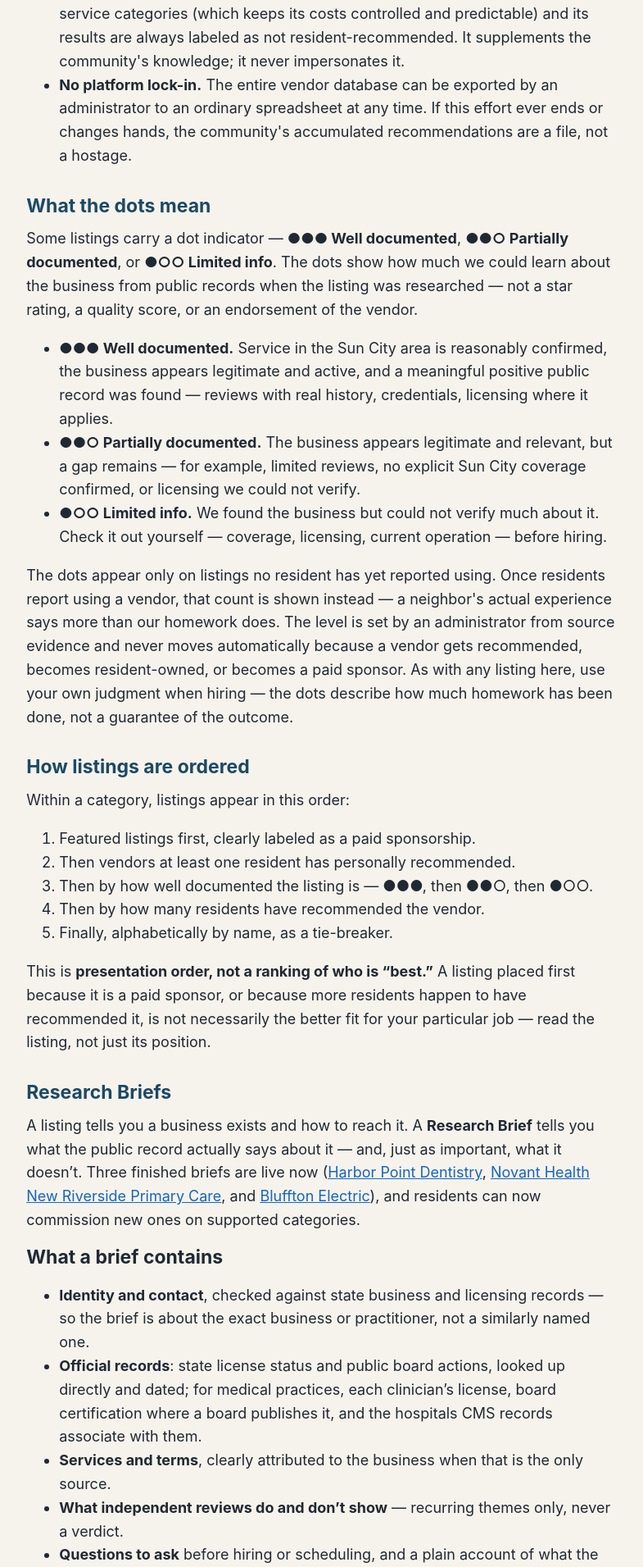
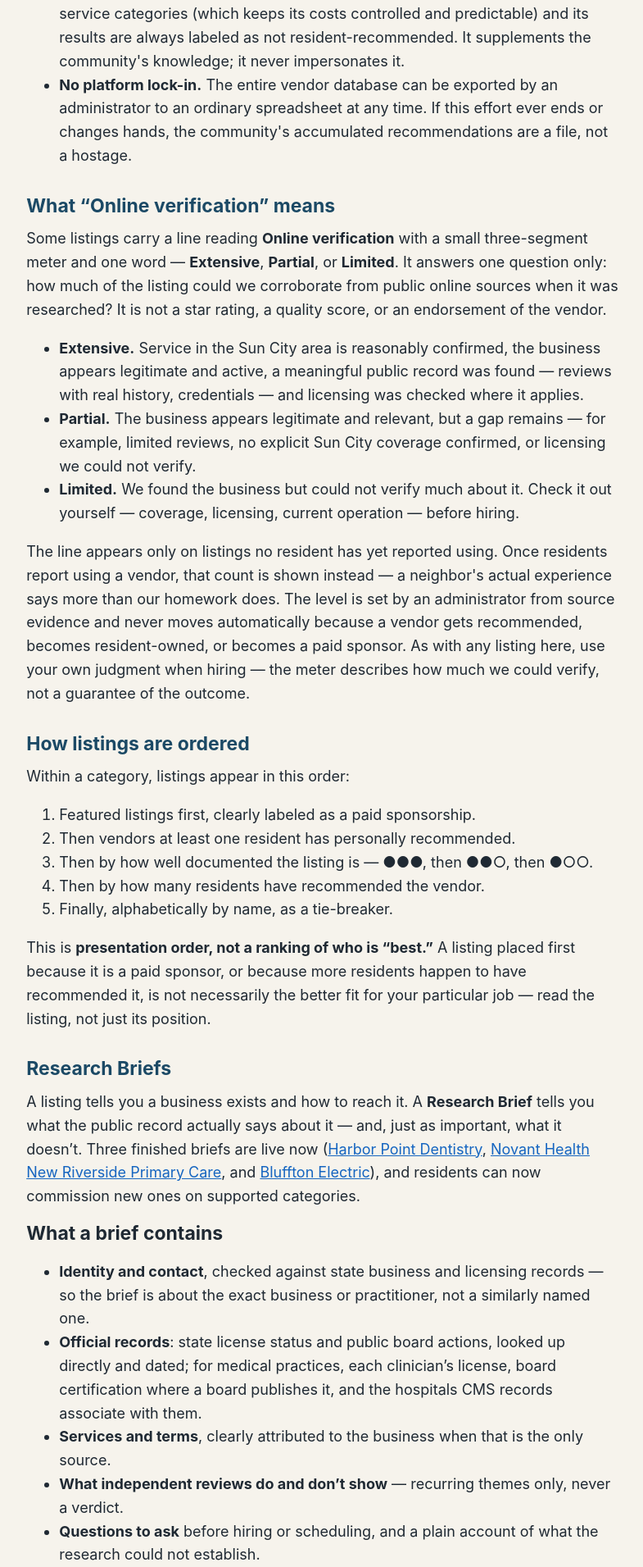
Before and after one commit to rsnyder/schh-info, a Jekyll site: the page built from vendors/about/index.html, in a window 1280 px wide. Shown: the part 2771-4682 px from the top of the page at 82% size, without its empty margins (260-1045 px from the left). Built offline with Jekyll 4.4.1, drawn with Linux system fonts in a browser that asks for light colours; some of the changed text lies outside the part shown.

Commit message:
Vendors: research tier shown as "Online verification" with a neutral meter
Replaces the coloured dot badges (Well documented / Partially documented /
Limited info) with a plain line under the contact details: "Online
verification:" + a grey three-segment meter + Extensive / Partial /
Limited. Names the axis so it reads as how much of the listing we could
corroborate, not a rating. About page section rewritten to match.

Co-Authored-By: Claude Fable 5 <noreply@anthropic.com>

```diff
--- a/css/app.css
+++ b/css/app.css
@@ -464,9 +464,15 @@ button.tag-btn.tag-btn-on {
    than new unvetted hex values. */
 a.vendor-badge { text-decoration: none; cursor: pointer; }
 a.vendor-badge:hover, a.vendor-badge:focus-visible { opacity: .85; }
-.vendor-badge-tier-strong { background: var(--color-success); }
-.vendor-badge-tier-additional { background: var(--color-primary); }
-.vendor-badge-tier-verification_required { background: var(--color-muted); }
+/* "Online verification" line (research tier): plain muted text with a
+   neutral three-segment meter — never a colour scale or a chip. */
+.vendor-verification { margin: var(--space-1) 0 var(--space-3); font-size: 13px; color: var(--color-muted); }
+.vendor-verification a { color: inherit; text-decoration: none; border-bottom: 1px dotted currentColor; }
+.vendor-verification a:hover, .vendor-verification a:focus-visible { color: var(--color-text); }
+.vendor-verification .meter { display: inline-flex; gap: 3px; margin: 0 2px; vertical-align: middle; }
+.vendor-verification .meter i { display: inline-block; width: 12px; height: 7px; border-radius: 4px;
+  background: var(--color-border, #d8d4cc); }
+.vendor-verification .meter i.on { background: var(--color-muted, #6b675f); }
 
 /* Long per-vendor content ("Description and service area", "What
    residents mention") lives in native <details> so the collapsed card
--- a/vendors/about/index.html
+++ b/vendors/about/index.html
@@ -143,39 +143,37 @@ description: "How the Community Guide's vendor feature works, the decisions behi
     </section>
 
     <section class="section-block" id="research-confidence">
-        <h2 class="section-heading"><span>What the dots mean</span></h2>
-        <p>Some listings carry a dot indicator &mdash;
-           <strong>&#9679;&#9679;&#9679; Well documented</strong>,
-           <strong>&#9679;&#9679;&#9675; Partially documented</strong>, or
-           <strong>&#9679;&#9675;&#9675; Limited info</strong>. The dots show
-           how much we could learn about the business from public records
-           when the listing was researched &mdash; not a star rating, a
-           quality score, or an endorsement of the vendor.</p>
+        <h2 class="section-heading"><span>What &ldquo;Online verification&rdquo; means</span></h2>
+        <p>Some listings carry a line reading <strong>Online verification</strong>
+           with a small three-segment meter and one word &mdash;
+           <strong>Extensive</strong>, <strong>Partial</strong>, or
+           <strong>Limited</strong>. It answers one question only: how much of
+           the listing could we corroborate from public online sources when
+           it was researched? It is not a star rating, a quality score, or an
+           endorsement of the vendor.</p>
         <ul>
-            <li><strong>&#9679;&#9679;&#9679; Well documented.</strong>
-                Service in the Sun City area is reasonably confirmed, the
-                business appears legitimate and active, and a meaningful
-                positive public record was found &mdash; reviews with real
-                history, credentials, licensing where it applies.</li>
-            <li><strong>&#9679;&#9679;&#9675; Partially documented.</strong>
-                The business appears legitimate and relevant, but a gap
-                remains &mdash; for example, limited reviews, no explicit
-                Sun City coverage confirmed, or licensing we could not
-                verify.</li>
-            <li><strong>&#9679;&#9675;&#9675; Limited info.</strong> We
-                found the business but could not verify much about it.
-                Check it out yourself &mdash; coverage, licensing, current
-                operation &mdash; before hiring.</li>
+            <li><strong>Extensive.</strong> Service in the Sun City area is
+                reasonably confirmed, the business appears legitimate and
+                active, a meaningful public record was found &mdash; reviews
+                with real history, credentials &mdash; and licensing was
+                checked where it applies.</li>
+            <li><strong>Partial.</strong> The business appears legitimate and
+                relevant, but a gap remains &mdash; for example, limited
+                reviews, no explicit Sun City coverage confirmed, or licensing
+                we could not verify.</li>
+            <li><strong>Limited.</strong> We found the business but could not
+                verify much about it. Check it out yourself &mdash; coverage,
+                licensing, current operation &mdash; before hiring.</li>
         </ul>
-        <p>The dots appear only on listings no resident has yet reported
+        <p>The line appears only on listings no resident has yet reported
            using. Once residents report using a vendor, that count is shown
            instead &mdash; a neighbor's actual experience says more than
            our homework does. The level is set by an administrator from
            source evidence and never moves automatically because a vendor
            gets recommended, becomes resident-owned, or becomes a paid
            sponsor. As with any listing here, use your own judgment when
-           hiring &mdash; the dots describe how much homework has been
-           done, not a guarantee of the outcome.</p>
+           hiring &mdash; the meter describes how much we could verify, not
+           a guarantee of the outcome.</p>
     </section>
 
     <section class="section-block" id="ordering">
```
Also changed, not shown: vendors/index.html (+25 -17 lines).
